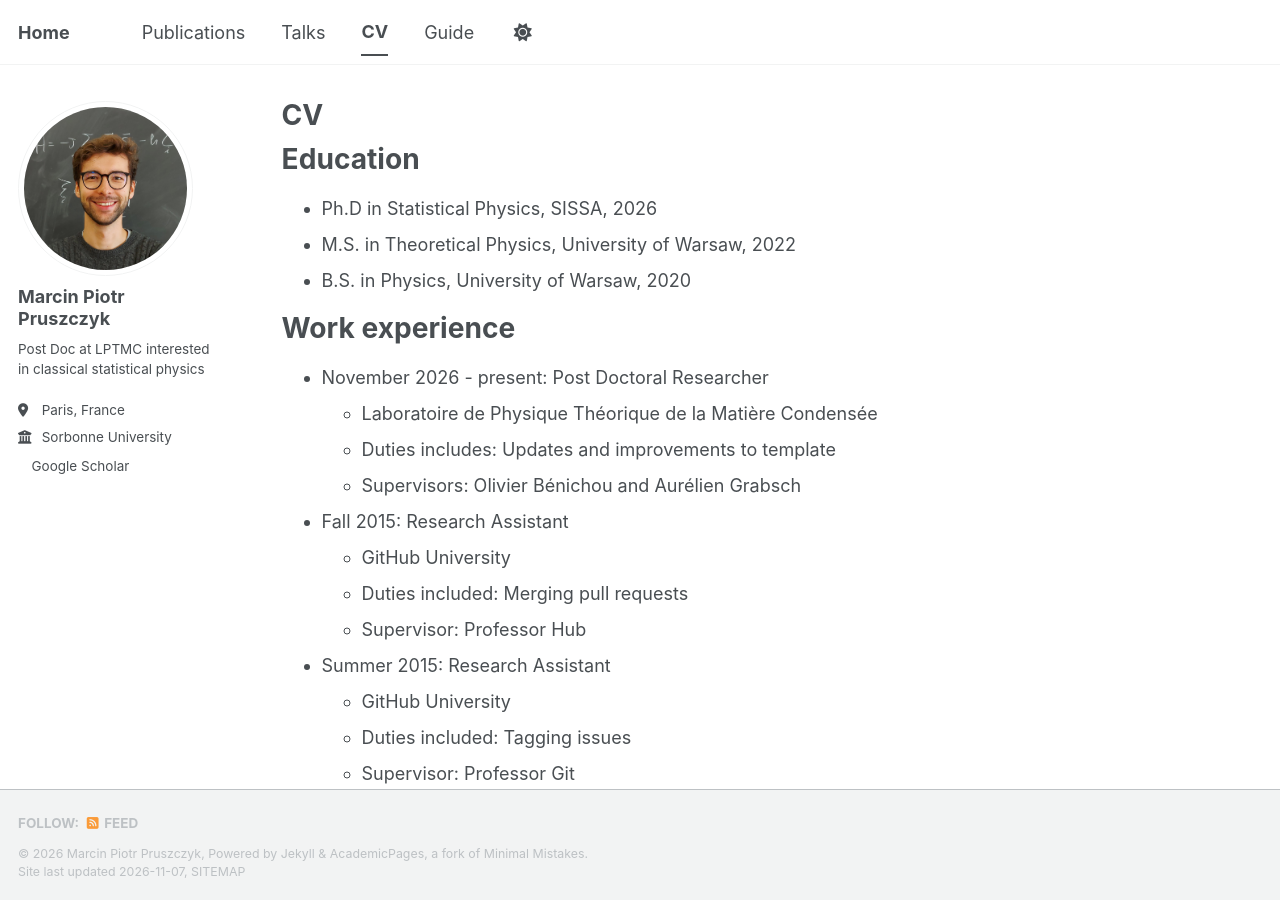
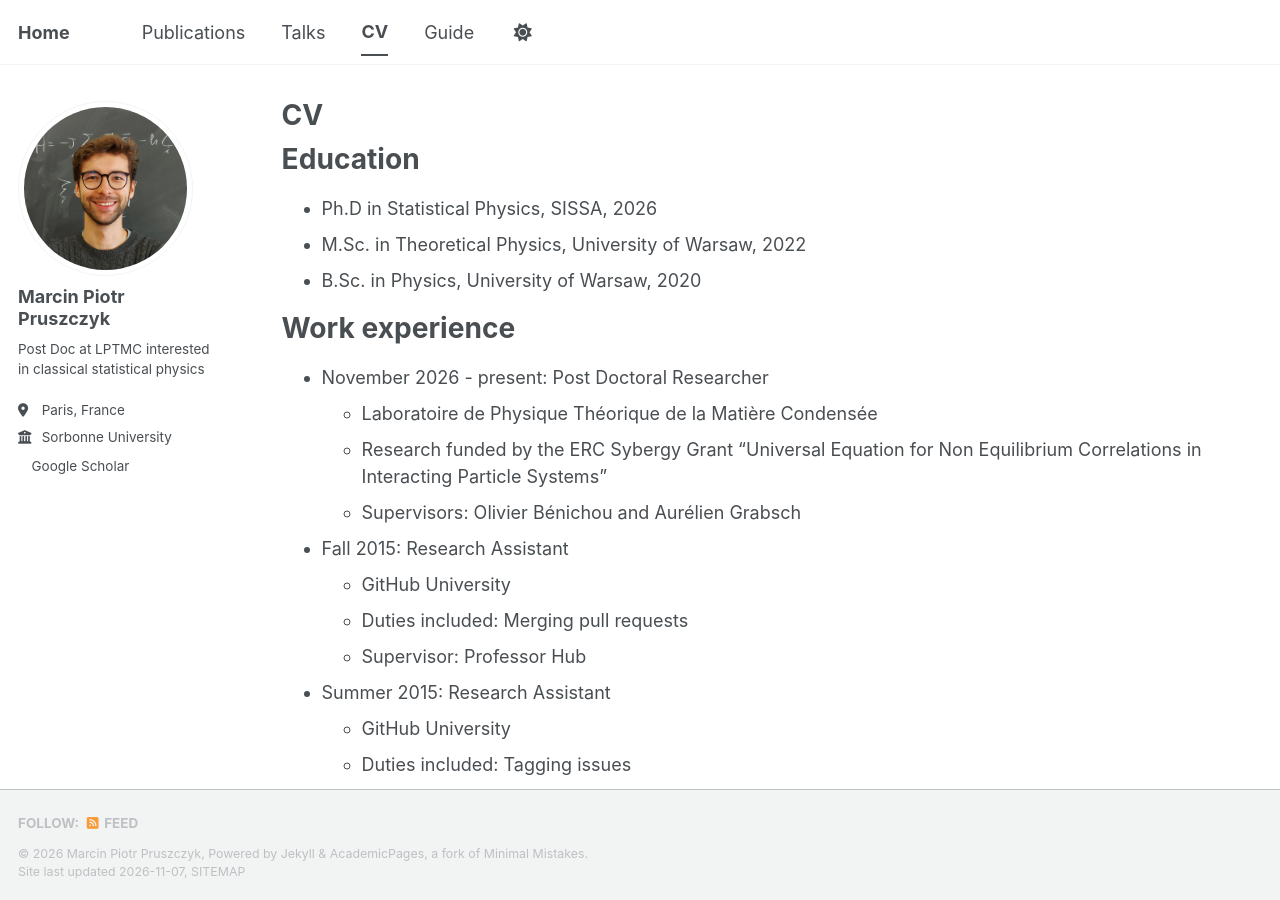
Before and after one commit to mpruszcz/mpruszcz.github.io, a Jekyll site: the page built from _pages/cv.md, in a window 1280 px wide and 900 px high. Built offline with Jekyll 4.4.1, drawn with Linux system fonts in a browser that asks for light colours; a script bundle is joined from its source files by our own code; a style sheet for code colours, icons or effects is not loaded.

Commit message:
Update cv.md

```diff
--- a/_pages/cv.md
+++ b/_pages/cv.md
@@ -12,14 +12,14 @@ redirect_from:
 Education
 ======
 * Ph.D in Statistical Physics, SISSA, 2026
-* M.S. in Theoretical Physics, University of Warsaw, 2022
-* B.S. in Physics, University of Warsaw, 2020
+* M.Sc. in Theoretical Physics, University of Warsaw, 2022
+* B.Sc. in Physics, University of Warsaw, 2020
 
 Work experience
 ======
 * November 2026 - present: Post Doctoral Researcher
   * Laboratoire de Physique Théorique de la Matière Condensée
-  * Duties includes: Updates and improvements to template
+  * Research funded by the ERC Sybergy Grant "Universal Equation for Non Equilibrium Correlations in Interacting Particle Systems"
   * Supervisors: Olivier Bénichou and Aurélien Grabsch
 
 * Fall 2015: Research Assistant
```
